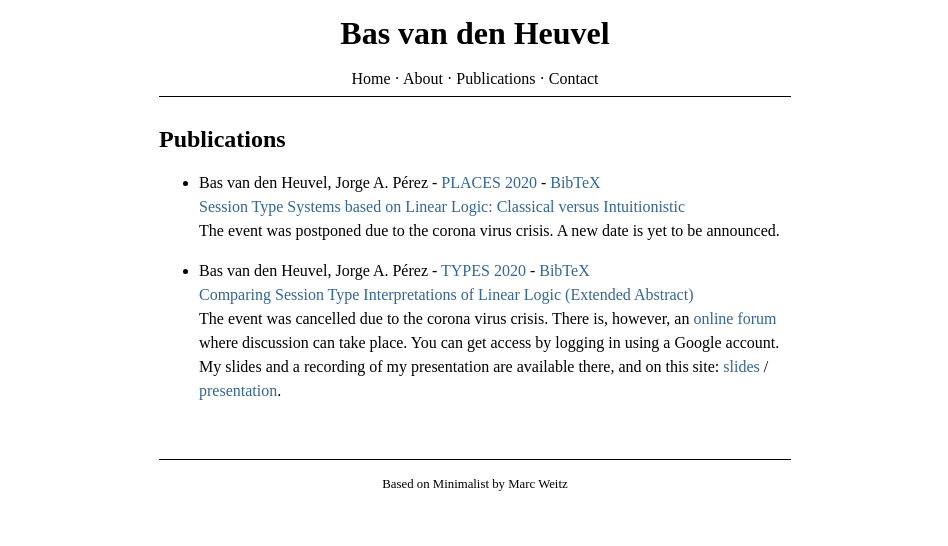
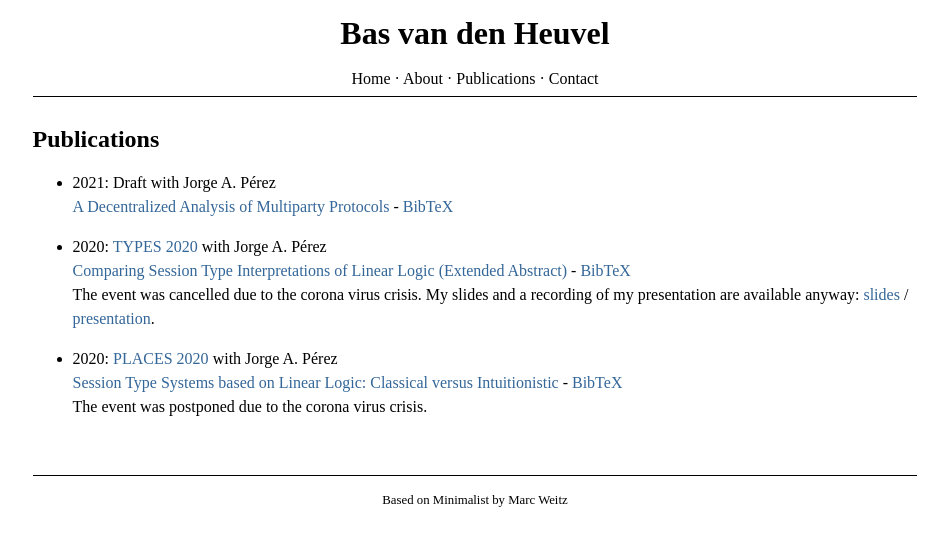
Before and after one commit to basvdheuvel/basvdheuvel.github.io, a Jekyll site: the page built from publications.md, in a window 1280 px wide. Shown: the top 546 px of the page, without its empty margins (165-1113 px from the left). Built offline with Jekyll 4.4.1, drawn with Linux system fonts in a browser that asks for light colours.

Commit message:
Draft publication and improve layout

```diff
--- a/assets/css/style.css
+++ b/assets/css/style.css
@@ -17,7 +17,7 @@ a:hover	{
 
 
 #main {
-	width: 50%;
+	width: 70%;
 	margin: 0 auto;
 }
 
--- a/publications.md
+++ b/publications.md
@@ -4,23 +4,24 @@ title: Publications
 permalink: /pubs/
 ---
 
-* Bas van den Heuvel, Jorge A. Pérez -
-  [PLACES 2020](http://places20.by.di.fc.ul.pt/) -
-  [BibTeX]({{site.url}}{{site.baseurl}}/assets/static/bibtex/places2020.bib) <br />
-  [Session Type Systems based on Linear Logic: Classical versus
-  Intuitionistic](https://cgi.cse.unsw.edu.au/~eptcs/paper.cgi?PLACES2020.1.pdf) <br />
-  The event was postponed due to the corona virus crisis. A new date is yet to
-  be announced.
+* 2021: Draft with Jorge A. Pérez
+  <br />
+  [A Decentralized Analysis of Multiparty Protocols](https://arxiv.org/abs/2101.09038) -
+  [BibTeX]({{site.url}}{{site.baseurl}}/assets/static/bibtex/draft2021.bib)
 
-* Bas van den Heuvel, Jorge A. Pérez -
-  [TYPES 2020](https://types2020.di.unito.it/) -
-  [BibTeX]({{site.url}}{{site.baseurl}}/assets/static/bibtex/types2020.bib) <br />
-  [Comparing Session Type Interpretations of Linear Logic (Extended
-  Abstract)](https://types2020.di.unito.it/abstracts/BookOfAbstractsTYPES2020.pdf) <br />
-  The event was cancelled due to the corona virus crisis. There is, however, an
-  [online forum](https://crew.i-learn.unito.it/course/view.php?id=45) where
-  discussion can take place. You can get access by logging in using a Google
-  account. My slides and a recording of my presentation are available there, and
-  on this site:
+* 2020: [TYPES 2020](https://types2020.di.unito.it/) with Jorge A. Pérez
+  <br />
+  [Comparing Session Type Interpretations of Linear Logic (Extended Abstract)](https://types2020.di.unito.it/abstracts/BookOfAbstractsTYPES2020.pdf) -
+  [BibTeX]({{site.url}}{{site.baseurl}}/assets/static/bibtex/types2020.bib)
+  <br />
+  The event was cancelled due to the corona virus crisis.
+  My slides and a recording of my presentation are available anyway:
   [slides]({{site.url}}{{site.baseurl}}/assets/static/types2020.pdf) /
   [presentation]({{site.url}}{{site.baseurl}}/assets/static/types2020.mp4).
+
+* 2020: [PLACES 2020](http://places20.by.di.fc.ul.pt/) with Jorge A. Pérez
+  <br />
+  [Session Type Systems based on Linear Logic: Classical versus Intuitionistic](https://cgi.cse.unsw.edu.au/~eptcs/paper.cgi?PLACES2020.1.pdf) -
+  [BibTeX]({{site.url}}{{site.baseurl}}/assets/static/bibtex/places2020.bib)
+  <br />
+  The event was postponed due to the corona virus crisis.
```
Also changed, not shown: assets/static/bibtex/draft2021.bib (added, +15 -0 lines), index.md (+14 -0 lines), Gemfile.lock, 7 other files.
